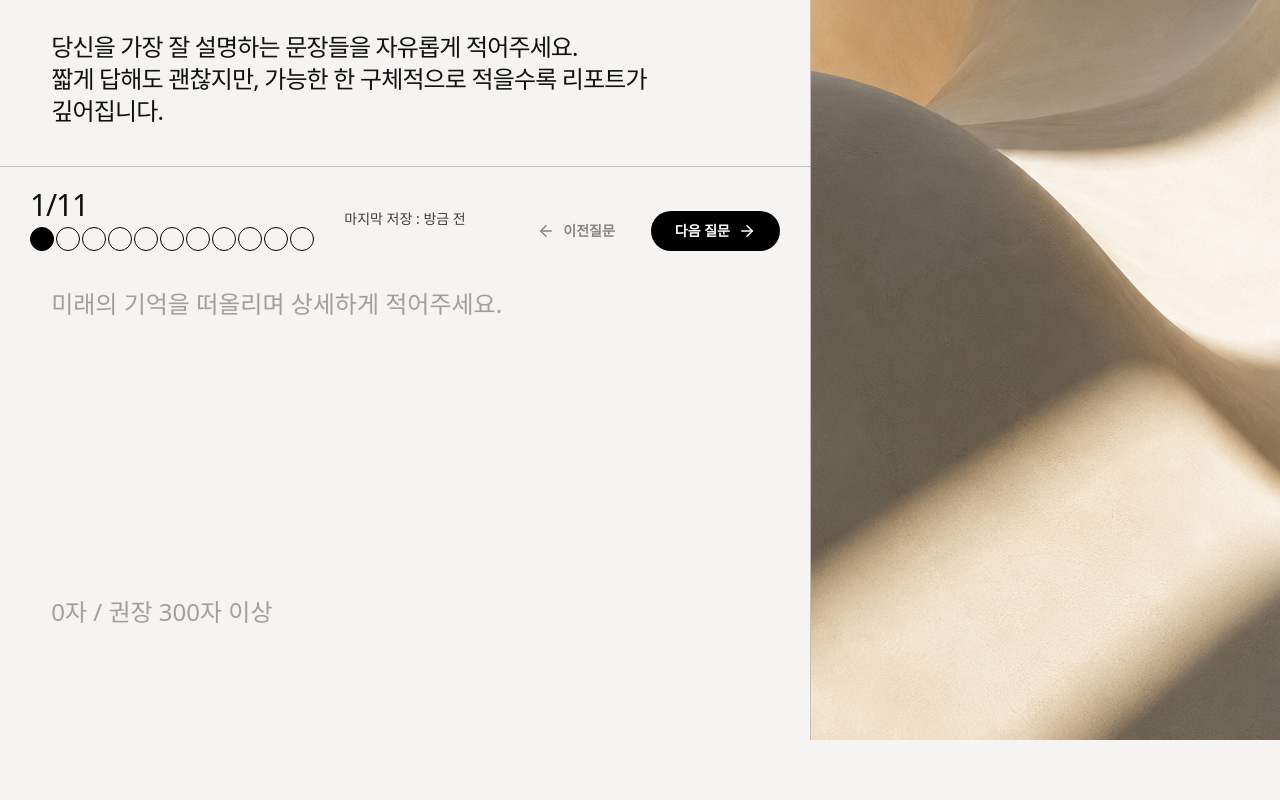
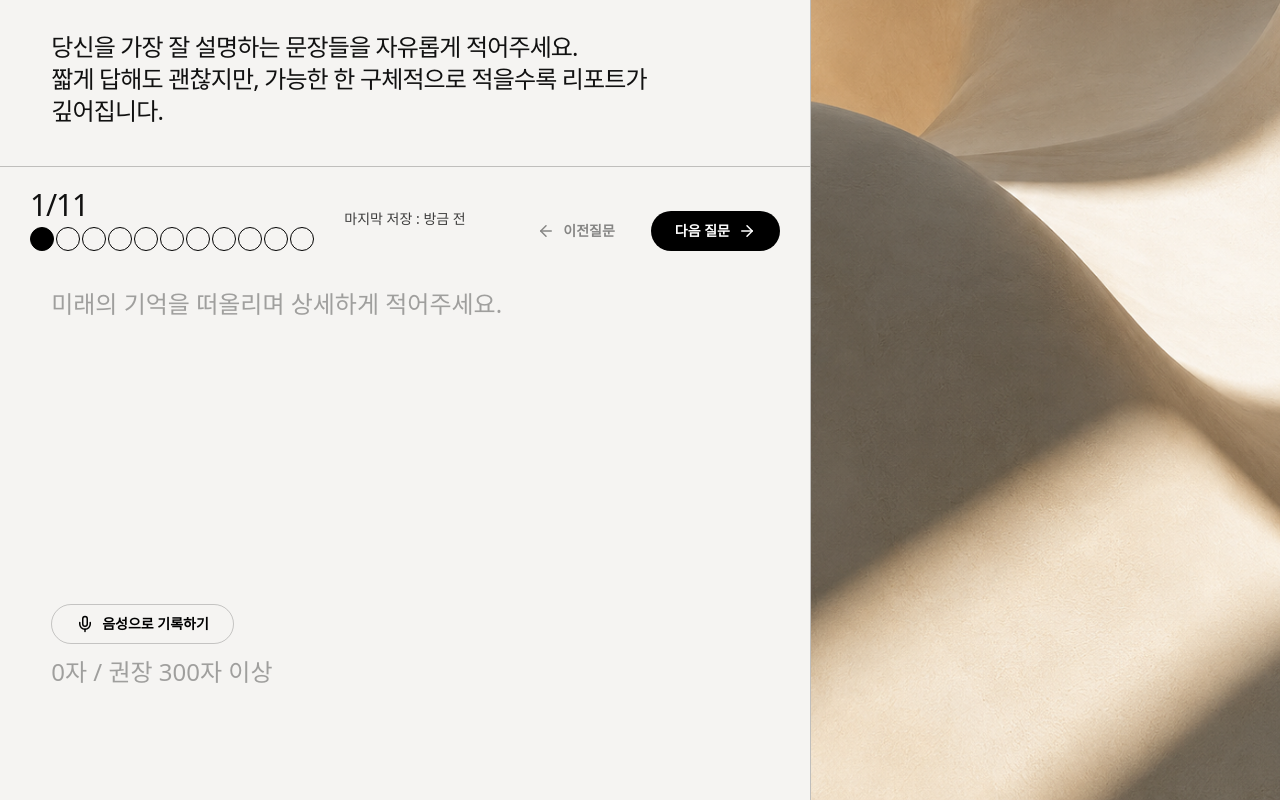
Before and after one commit to robinkim8977-crypto/morningpageinterview, a Next.js app: page /interview in a window 1280 px wide. Shown: the part 529-1329 px from the top of the page. Before the commit the page ends 1269 px from the top, so only its background shows below. Built offline with nearby package versions, Linux system fonts and the light colour scheme; no server answers; a web font is replaced by a local one.

Commit message:
Add voice transcription to interview answers

```diff
--- a/app/layout.tsx
+++ b/app/layout.tsx
@@ -4,7 +4,7 @@ import { Suspense } from "react";
 import { GoogleAnalyticsPageView } from "@/components/GoogleAnalytics";
 import "./globals.css";
 
-const GA_MEASUREMENT_ID = process.env.NEXT_PUBLIC_GA_MEASUREMENT_ID ?? "G-SKBRJYW73J";
+const GA_MEASUREMENT_ID = process.env.NEXT_PUBLIC_GA_MEASUREMENT_ID?.trim() || "G-SKBRJYW73J";
 
 export const metadata: Metadata = {
   title: {
--- a/components/InterviewSection.tsx
+++ b/components/InterviewSection.tsx
@@ -2,7 +2,7 @@
 
 import { type ChangeEvent, useCallback, useEffect, useRef, useState } from "react";
 import { useRouter } from "next/navigation";
-import { ArrowLeft, ArrowRight } from "lucide-react";
+import { ArrowLeft, ArrowRight, Mic, Square } from "lucide-react";
 import { Button } from "@/components/ui/button";
 import { Textarea } from "@/components/ui/textarea";
 import { Header } from "@/components/Header";
@@ -11,6 +11,34 @@ import { questions } from "@/data/questions";
 import { readInterviewSession, saveInterviewSession } from "@/lib/storage";
 
 const total = questions.length;
+
+interface SpeechRecognitionEventLike extends Event {
+  resultIndex: number;
+  results: {
+    [index: number]: {
+      isFinal: boolean;
+      [index: number]: { transcript: string };
+    };
+    length: number;
+  };
+}
+
+interface SpeechRecognitionErrorEventLike extends Event {
+  error: string;
+}
+
+interface SpeechRecognitionLike extends EventTarget {
+  continuous: boolean;
+  interimResults: boolean;
+  lang: string;
+  start: () => void;
+  stop: () => void;
+  onresult: ((event: SpeechRecognitionEventLike) => void) | null;
+  onerror: ((event: SpeechRecognitionErrorEventLike) => void) | null;
+  onend: (() => void) | null;
+}
+
+type SpeechRecognitionConstructor = new () => SpeechRecognitionLike;
 
 function splitQuestion(question: string) {
   const [lead, ...rest] = question.split("\n\n");
@@ -25,8 +53,13 @@ export function InterviewSection() {
   const [currentIndex, setCurrentIndex] = useState(0);
   const [answer, setAnswer] = useState("");
   const [lastSavedAt, setLastSavedAt] = useState("방금 전");
+  const [isListening, setIsListening] = useState(false);
+  const [speechSupported, setSpeechSupported] = useState(true);
+  const [speechMessage, setSpeechMessage] = useState("");
+  const [interimTranscript, setInterimTranscript] = useState("");
   const answerRef = useRef("");
   const questionIdRef = useRef<number>(questions[0].id);
+  const recognitionRef = useRef<SpeechRecognitionLike | null>(null);
   const currentQuestion = questions[currentIndex];
   const questionText = splitQuestion(currentQuestion.question);
 
@@ -40,6 +73,67 @@ export function InterviewSection() {
     });
     setLastSavedAt("방금 전");
   }, []);
+
+  useEffect(() => {
+    const speechWindow = window as typeof window & {
+      SpeechRecognition?: SpeechRecognitionConstructor;
+      webkitSpeechRecognition?: SpeechRecognitionConstructor;
+    };
+    const SpeechRecognition = speechWindow.SpeechRecognition || speechWindow.webkitSpeechRecognition;
+
+    if (!SpeechRecognition) {
+      setSpeechSupported(false);
+      return;
+    }
+
+    const recognition = new SpeechRecognition();
+    recognition.lang = "ko-KR";
+    recognition.continuous = true;
+    recognition.interimResults = true;
+    recognition.onresult = (event) => {
+      let finalText = "";
+      let interimText = "";
+
+      for (let index = event.resultIndex; index < event.results.length; index += 1) {
+        const transcript = event.results[index][0].transcript;
+        if (event.results[index].isFinal) finalText += transcript;
+        else interimText += transcript;
+      }
+
+      if (finalText.trim()) {
+        const separator = answerRef.current && !answerRef.current.endsWith(" ") ? " " : "";
+        const nextAnswer = `${answerRef.current}${separator}${finalText.trim()}`;
+        answerRef.current = nextAnswer;
+        setAnswer(nextAnswer);
+        persistAnswer(nextAnswer, questionIdRef.current);
+      }
+      setInterimTranscript(interimText);
+    };
+    recognition.onerror = (event) => {
+      const messages: Record<string, string> = {
+        "not-allowed": "마이크 권한이 필요해요. 브라우저 설정에서 허용해 주세요.",
+        "audio-capture": "사용할 수 있는 마이크를 찾지 못했어요.",
+        network: "음성 인식 연결이 원활하지 않아요. 잠시 후 다시 시도해 주세요.",
+        "no-speech": "음성이 들리지 않았어요. 다시 말해 주세요."
+      };
+      setSpeechMessage(messages[event.error] || "음성을 인식하지 못했어요. 다시 시도해 주세요.");
+      setIsListening(false);
+      setInterimTranscript("");
+    };
+    recognition.onend = () => {
+      setIsListening(false);
+      setInterimTranscript("");
+    };
+    recognitionRef.current = recognition;
+
+    return () => {
+      recognition.onresult = null;
+      recognition.onerror = null;
+      recognition.onend = null;
+      recognition.stop();
+      recognitionRef.current = null;
+    };
+  }, [persistAnswer]);
 
   useEffect(() => {
     questionIdRef.current = currentQuestion.id;
@@ -77,7 +171,27 @@ export function InterviewSection() {
     persistAnswer(nextAnswer, currentQuestion.id);
   }
 
+  function toggleListening() {
+    const recognition = recognitionRef.current;
+    if (!recognition) return;
+
+    if (isListening) {
+      recognition.stop();
+      return;
+    }
+
+    setSpeechMessage("");
+    setInterimTranscript("");
+    try {
+      recognition.start();
+      setIsListening(true);
+    } catch {
+      setSpeechMessage("음성 기록을 시작하지 못했어요. 잠시 후 다시 시도해 주세요.");
+    }
+  }
+
   function move(nextIndex: number) {
+    recognitionRef.current?.stop();
     persistAnswer(answerRef.current, currentQuestion.id);
     const nextQuestion = questions[nextIndex];
     const nextSession = readInterviewSession();
@@ -89,6 +203,7 @@ export function InterviewSection() {
   }
 
   function completeInterview() {
+    recognitionRef.current?.stop();
     persistAnswer(answerRef.current, currentQuestion.id);
     const session = readInterviewSession();
 
@@ -126,7 +241,30 @@ export function InterviewSection() {
             placeholder="미래의 기억을 떠올리며 상세하게 적어주세요."
             className="ko-keep"
           />
-          <p className="mt-2 text-2xl font-medium text-black/35">{answer.length}자 / 권장 300자 이상</p>
+          <div className="mt-4 flex flex-wrap items-center gap-3">
+            <Button
+              type="button"
+              variant={isListening ? "default" : "ghost"}
+              onClick={toggleListening}
+              disabled={!speechSupported}
+              aria-pressed={isListening}
+              className={isListening ? "bg-red-500 text-white hover:bg-red-600" : "border border-black/20"}
+            >
+              {isListening ? <Square size={16} fill="currentColor" /> : <Mic size={18} />}
+              {isListening ? "음성 기록 중지" : "음성으로 기록하기"}
+            </Button>
+            {isListening ? (
+              <p className="flex items-center gap-2 text-sm font-semibold text-red-600" role="status">
+                <span className="h-2.5 w-2.5 animate-pulse rounded-full bg-red-500" />
+                듣고 있어요{interimTranscript ? ` · ${interimTranscript}` : "…"}
+              </p>
+            ) : null}
+          </div>
+          {!speechSupported ? (
+            <p className="mt-3 text-sm font-medium text-black/55">이 브라우저는 음성 기록을 지원하지 않아요. Chrome 또는 Edge에서 이용해 주세요.</p>
+          ) : null}
+          {speechMessage ? <p className="mt-3 text-sm font-semibold text-red-600" role="alert">{speechMessage}</p> : null}
+          <p className="mt-3 text-2xl font-medium text-black/35">{answer.length}자 / 권장 300자 이상</p>
         </div>
         <footer className="fixed bottom-0 left-0 right-0 grid gap-4 border-t hairline bg-background px-[clamp(20px,3vw,30px)] py-5 md:grid-cols-[1fr_auto_1fr] md:items-end lg:right-[360px] xl:right-[470px]">
           <div>
```
